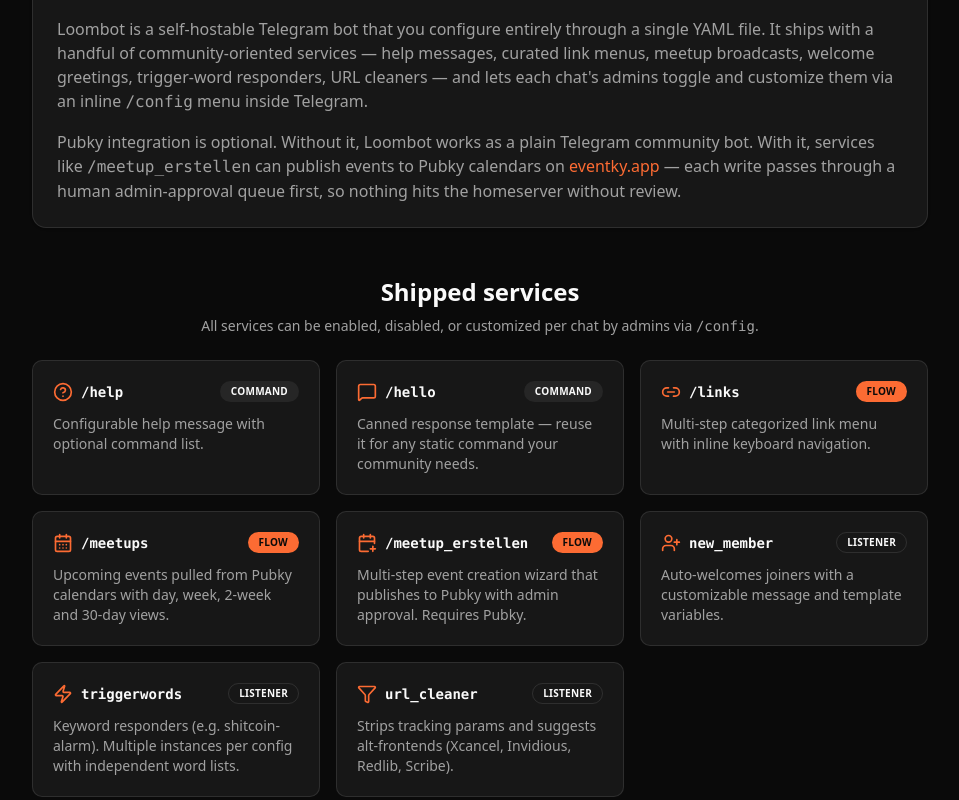
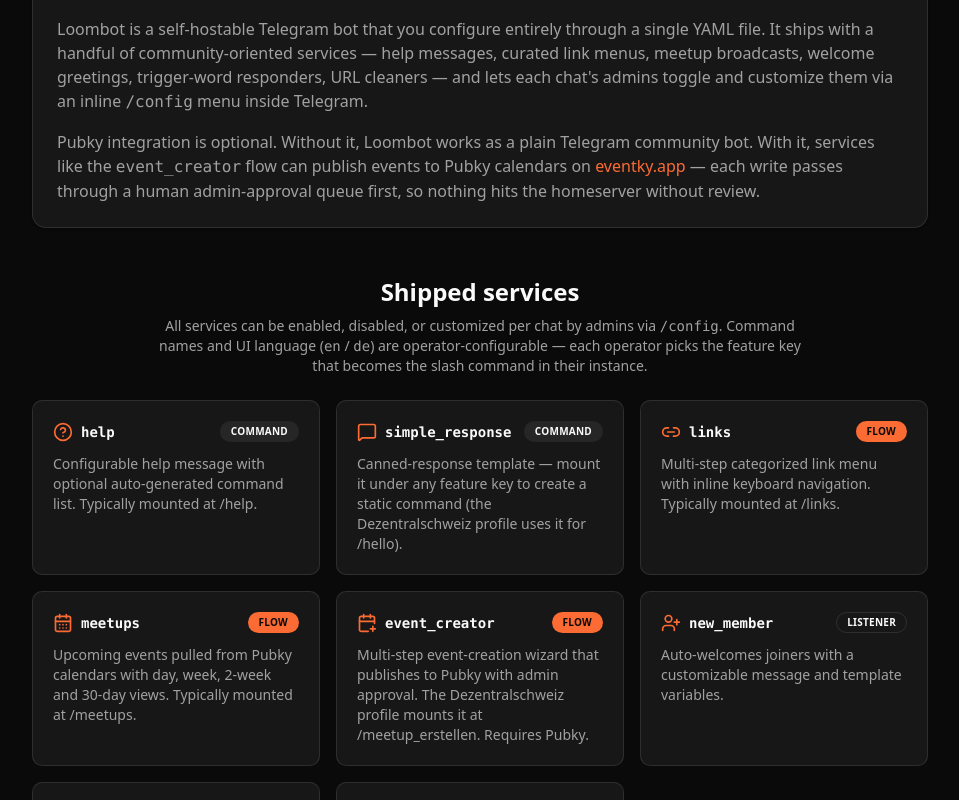
Before and after one commit to gillohner/eventky, a Next.js app: page /about/loombot in a window 1280 px wide. Shown: the part 640-1440 px from the top of the page, without its empty margins (160-1119 px from the left). Built offline with nearby package versions, Linux system fonts and the light colour scheme; no server answers.

Commit message:
chore: update loombot about page with names of services

```diff
--- a/app/about/loombot/page.tsx
+++ b/app/about/loombot/page.tsx
@@ -40,38 +40,39 @@ const services: {
     description: string;
 }[] = [
     {
-        name: "/help",
+        name: "help",
         kind: "command",
         icon: HelpCircle,
-        description: "Configurable help message with optional command list.",
+        description:
+            "Configurable help message with optional auto-generated command list. Typically mounted at /help.",
     },
     {
-        name: "/hello",
+        name: "simple_response",
         kind: "command",
         icon: MessageSquare,
         description:
-            "Canned response template — reuse it for any static command your community needs.",
+            "Canned-response template — mount it under any feature key to create a static command (the Dezentralschweiz profile uses it for /hello).",
     },
     {
-        name: "/links",
+        name: "links",
         kind: "flow",
         icon: Link2,
         description:
-            "Multi-step categorized link menu with inline keyboard navigation.",
+            "Multi-step categorized link menu with inline keyboard navigation. Typically mounted at /links.",
     },
     {
-        name: "/meetups",
+        name: "meetups",
         kind: "flow",
         icon: CalendarDays,
         description:
-            "Upcoming events pulled from Pubky calendars with day, week, 2-week and 30-day views.",
+            "Upcoming events pulled from Pubky calendars with day, week, 2-week and 30-day views. Typically mounted at /meetups.",
     },
     {
-        name: "/meetup_erstellen",
+        name: "event_creator",
         kind: "flow",
         icon: CalendarPlus,
         description:
-            "Multi-step event creation wizard that publishes to Pubky with admin approval. Requires Pubky.",
+            "Multi-step event-creation wizard that publishes to Pubky with admin approval. The Dezentralschweiz profile mounts it at /meetup_erstellen. Requires Pubky.",
     },
     {
         name: "new_member",
@@ -281,8 +282,8 @@ export default function AboutLoombotPage() {
                         </p>
                         <p>
                             Pubky integration is optional. Without it, Loombot works as a
-                            plain Telegram community bot. With it, services like{" "}
-                            <code>/meetup_erstellen</code> can publish events to Pubky
+                            plain Telegram community bot. With it, services like the{" "}
+                            <code>event_creator</code> flow can publish events to Pubky
                             calendars on{" "}
                             <a
                                 href="https://eventky.app"
@@ -301,9 +302,12 @@ export default function AboutLoombotPage() {
                 <div className="space-y-6">
                     <div className="text-center space-y-2">
                         <h2 className="text-2xl font-semibold">Shipped services</h2>
-                        <p className="text-sm text-muted-foreground">
+                        <p className="text-sm text-muted-foreground max-w-2xl mx-auto">
                             All services can be enabled, disabled, or customized per chat
-                            by admins via <code>/config</code>.
+                            by admins via <code>/config</code>. Command names and UI
+                            language (<code>en</code> / <code>de</code>) are
+                            operator-configurable — each operator picks the feature key
+                            that becomes the slash command in their instance.
                         </p>
                     </div>
                     <div className="grid grid-cols-1 md:grid-cols-2 lg:grid-cols-3 gap-4">
@@ -436,8 +440,8 @@ export default function AboutLoombotPage() {
                     </div>
                     <div className="text-sm text-muted-foreground space-y-3">
                         <p>
-                            Only needed for services that publish to Pubky (e.g.{" "}
-                            <code>/meetup_erstellen</code>). The bot works fine without
+                            Only needed for services that publish to Pubky (e.g. the{" "}
+                            <code>event_creator</code> flow). The bot works fine without
                             this — the feature simply stays disabled until you provide a
                             keypair.
                         </p>
```
